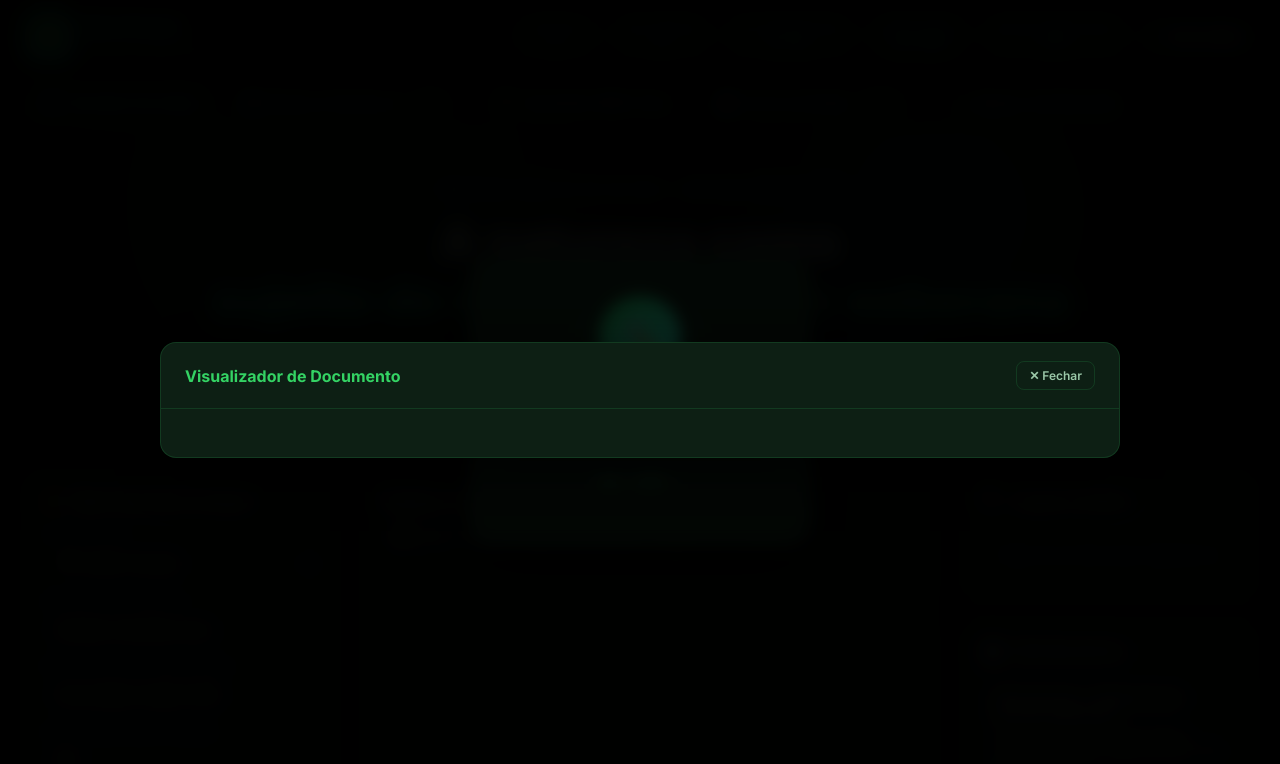
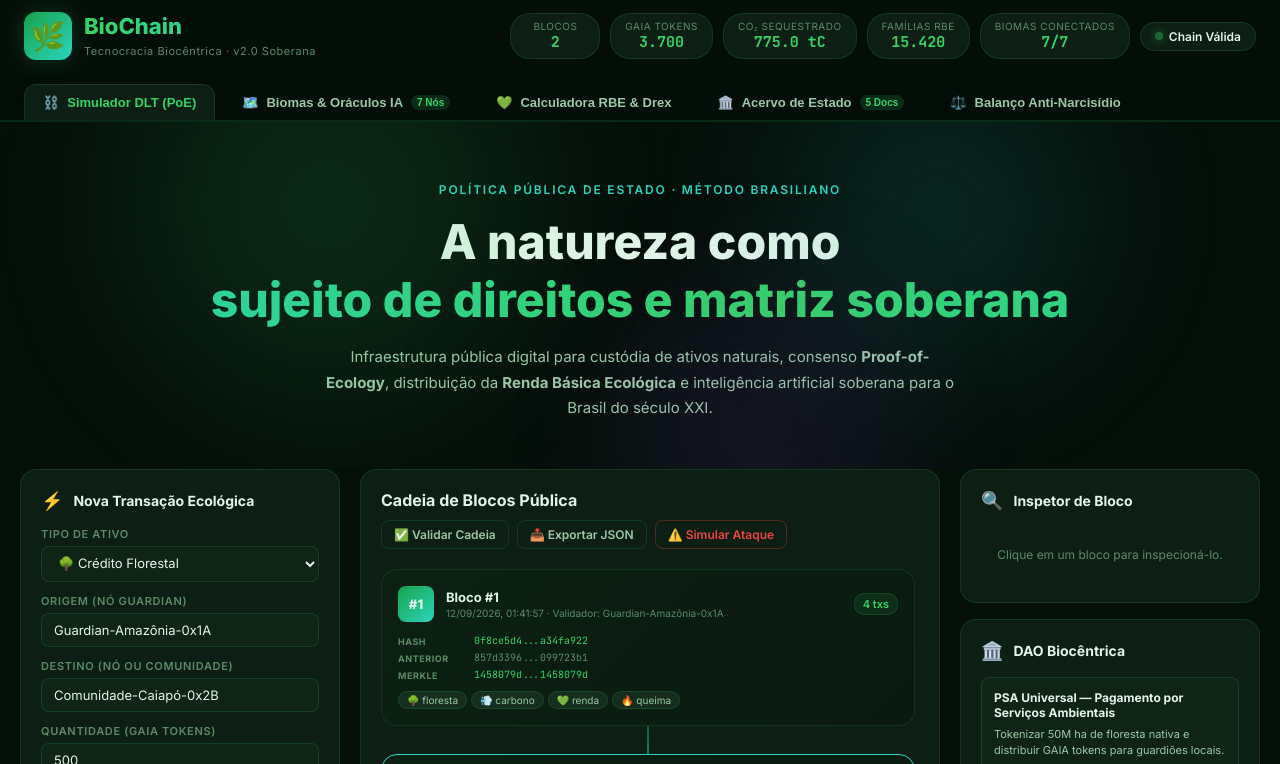
Before and after one commit to PSousa22/biochain, a plain HTML site: page index.html in a window 1280 px wide. Shown: the top 764 px of the page. Drawn offline with Linux system fonts and the light colour scheme.

Commit message:
fix(ui): corrige sobreposicao de modal .hidden na inicializacao e assegura carregamento fluido

```diff
--- a/app.js
+++ b/app.js
@@ -164,7 +164,9 @@ const DOCS_DATA = {
 // ─── Init ─────────────────────────────────────────────────
 async function init() {
   blockchain = new BioBlockchain();
-  await sleep(100);
+  if (blockchain.ready) await blockchain.ready;
+  else await sleep(100);
+
   renderNodes();
   renderGovernance();
   renderBiomes();
@@ -179,6 +181,11 @@ async function init() {
 
   // Inicia telemetria periódica simulada dos oráculos
   setInterval(simulateOracleTelemetry, 5000);
+
+  // Fechar modal de documentos ao clicar fora
+  document.getElementById('doc-modal')?.addEventListener('click', (e) => {
+    if (e.target.id === 'doc-modal') closeDocModal();
+  });
 }
 
 // ─── Switch Tab Navigation ────────────────────────────────
@@ -204,10 +211,12 @@ async function seedDemoData() {
   ];
   txs.forEach(tx => blockchain.addTransaction(tx));
 
-  const modal = document.getElementById('mining-modal');
-  modal.classList.remove('hidden');
+  // Minera bloco demonstrativo de forma instantânea sem bloquear a tela
+  const oldDiff = blockchain.difficulty;
+  blockchain.difficulty = 1;
   await blockchain.mineBlock('Guardian-Amazônia-0x1A', () => {});
-  modal.classList.add('hidden');
+  blockchain.difficulty = oldDiff;
+
   log(`Bloco #1 minerado · 4 transações de custódia e queima confirmadas`, 'success');
 }
 
--- a/blockchain.js
+++ b/blockchain.js
@@ -173,10 +173,10 @@ class BioBlockchain {
   constructor() {
     this.chain = [];
     this.pendingTransactions = [];
-    this.difficulty = 3;
+    this.difficulty = 2;
     this.nodes = new Set();
     this.burnedTokens = 0;
-    this._initGenesis();
+    this.ready = this._initGenesis();
   }
 
   async _initGenesis() {
--- a/style.css
+++ b/style.css
@@ -410,7 +410,7 @@ body {
   background: rgba(0,0,0,0.8); backdrop-filter: blur(8px);
   display: grid; place-items: center;
 }
-.modal.hidden { display: none; }
+.hidden, .modal.hidden, .doc-modal.hidden { display: none !important; }
 .modal-inner {
   background: var(--surface); border: 1px solid var(--border);
   border-radius: 24px; padding: 40px;
```
